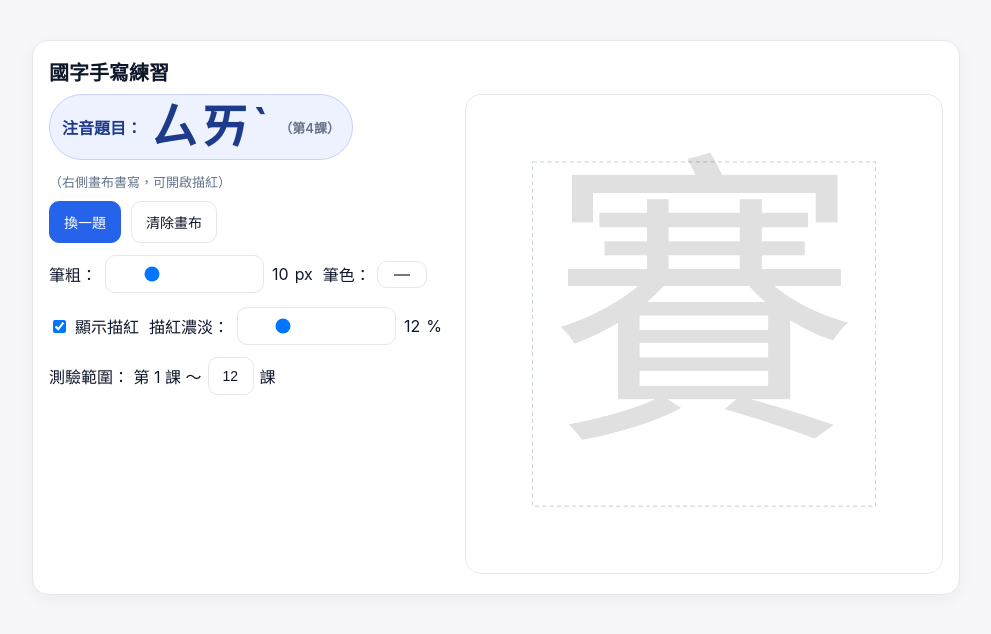
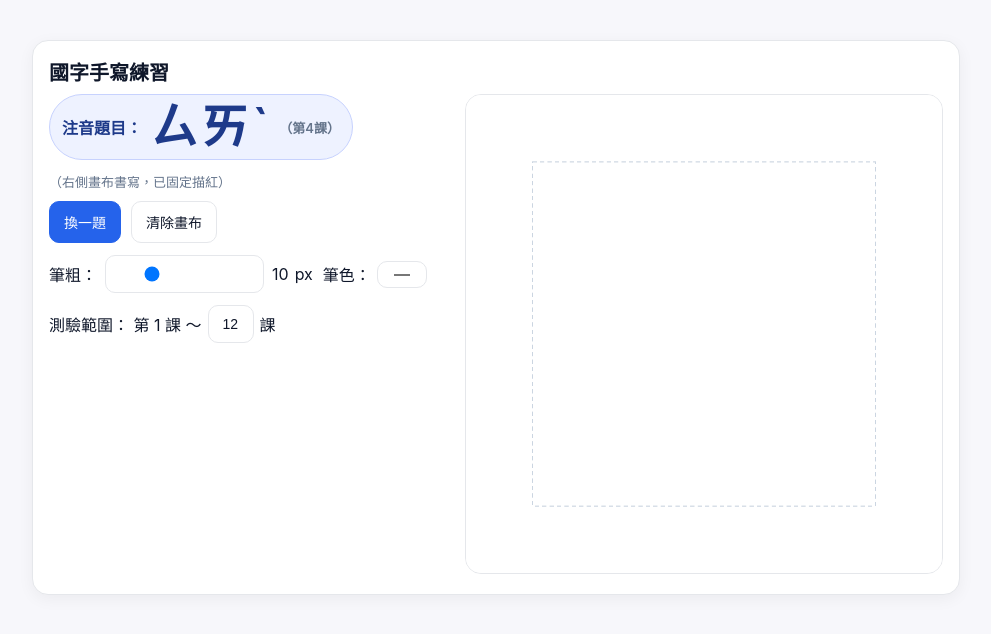
Before and after one commit to littlewa2000/grade3-top1-words, a plain HTML site: page index.html in a window 1280 px wide. Shown: the whole page, without its empty margins (144-1135 px from the left). Drawn offline with Linux system fonts and the light colour scheme.

Commit message:
Update index.html

```diff
--- a/index.html
+++ b/index.html
@@ -42,7 +42,7 @@
               注音題目：<span id="zhuyin" class="zhuyin">—</span>
               <span id="lessonInfo" class="hint"></span>
             </span>
-            <span class="hint">（右側畫布書寫，可開啟描紅）</span>
+            <span class="hint">（右側畫布書寫，已固定描紅）</span>
           </div>
 
           <div class="controls">
@@ -56,13 +56,6 @@
 
             <label>筆色：
               <input id="penColor" type="color" value="#000000" />
-            </label>
-
-            <label><input type="checkbox" id="cbTrace" checked /> 顯示描紅</label>
-
-            <label>描紅濃淡：
-              <input id="traceAlpha" type="range" min="5" max="40" step="1" value="12" />
-              <span id="traceAlphaVal">12</span> %
             </label>
 
             <label>測驗範圍：
@@ -85,7 +78,6 @@
     </div>
   </div>
 
-  <!-- 只需要 data.js 與 app.js（不再載入 tf.js） -->
   <script src="data.js"></script>
   <script src="app.js"></script>
 </body>
```
